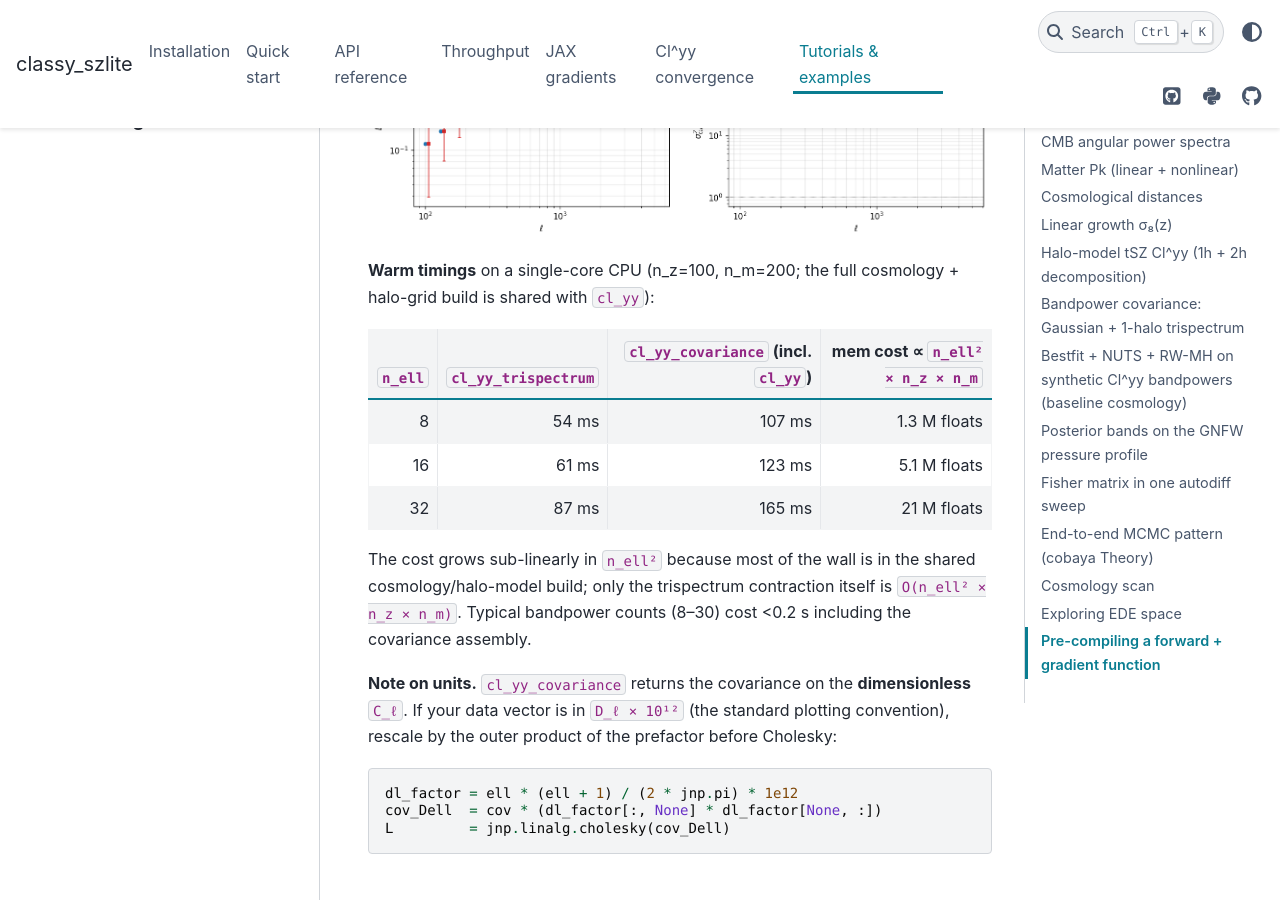
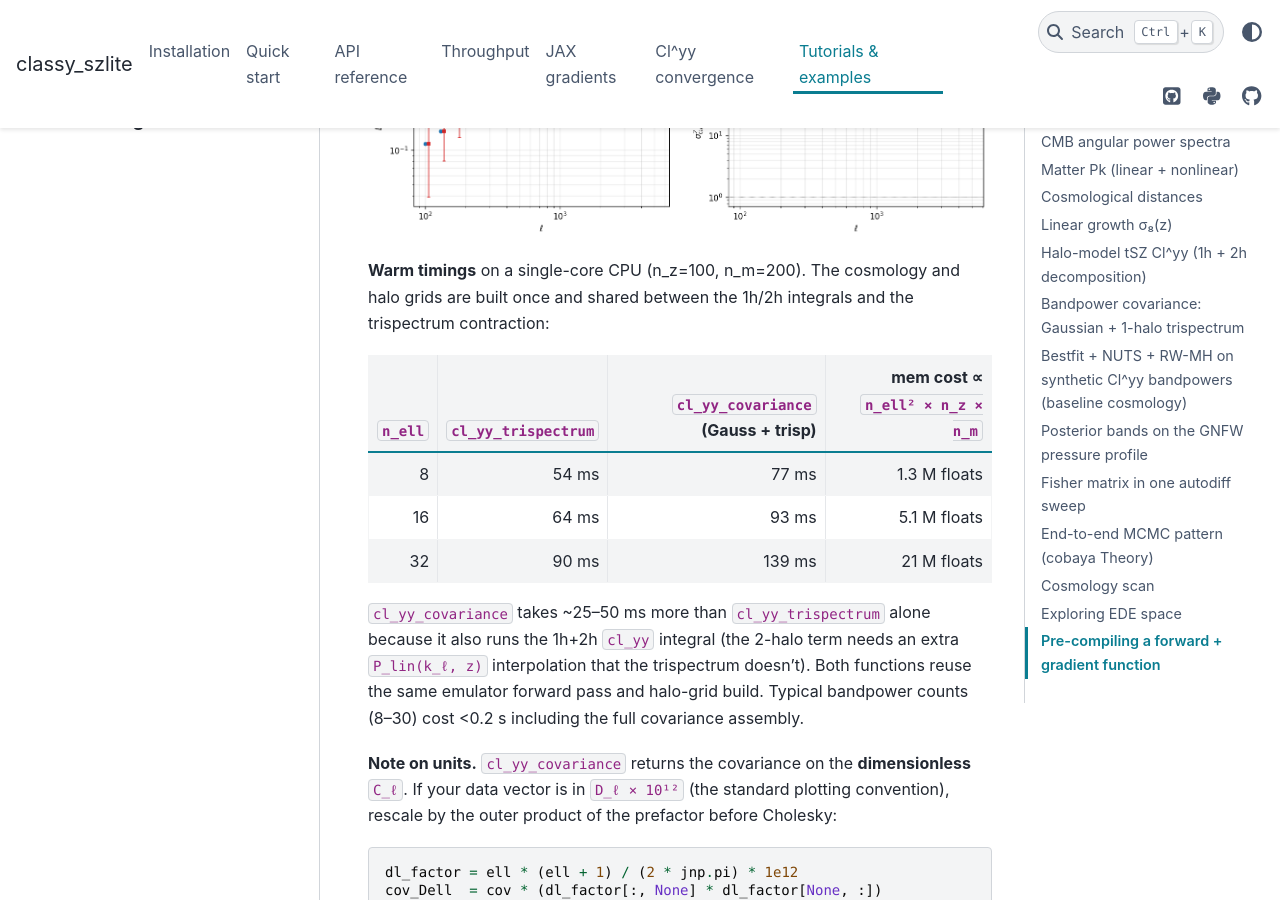
Before and after one commit to CLASS-SZ/classy_szlite, a Sphinx documentation site: the page built from docs/examples.md, in a window 1280 px wide and 900 px high, scrolled down 5144 px. Built offline with Sphinx 7.4.7 and the PyData theme 0.15.4, drawn with Linux system fonts in a browser that asks for light colours.

Commit message:
perf: share cosmology/halo grids in cl_yy_covariance
cl_yy_covariance was naively composing cl_yy(...) + cl_yy_trispectrum(...)
at the public-API level, which made each high-level call independently
rebuild the CosmoGrids (emulator forward pass + sigma(R) FFTLog) and
HaloGrids (Tinker HMF + bias). That meant the heavy ~25 ms emulator
+ halo build happened TWICE per cl_yy_covariance call.

Fix: cl_yy_covariance now builds cg + hg once and passes them to the
inner cl_yy_1h_2h + cl_yy_1h_trispectrum workers directly.

Warm timings on CPU (n_z=100, n_m=200):

  n_ell    trispectrum    covariance    covariance
                          (before)      (after)
   8        54 ms         107 ms         77 ms     (-28%)
  16        64 ms         123 ms         93 ms     (-24%)
  32        90 ms         165 ms        139 ms     (-16%)

The remaining 25–50 ms gap between covariance and trispectrum is the
genuine cost of the cl_yy 1h+2h integrals (the 2-halo term needs an
extra P_lin(k_ell, z) interpolation that the trispectrum doesn't),
not duplicate grid work.

Docs table updated with the new numbers.

```diff
--- a/docs/examples.md
+++ b/docs/examples.md
@@ -164,19 +164,22 @@ trispectrum, and the per-bin variance ratio:
 
 ![tSZ trispectrum + bandpower covariance diagnostic at A10 fiducial](_static/trispectrum_diagnostic.png)
 
-**Warm timings** on a single-core CPU (n_z=100, n_m=200; the full
-cosmology + halo-grid build is shared with `cl_yy`):
+**Warm timings** on a single-core CPU (n_z=100, n_m=200). The cosmology
+and halo grids are built once and shared between the 1h/2h integrals
+and the trispectrum contraction:
 
-| `n_ell` | `cl_yy_trispectrum` | `cl_yy_covariance` (incl. `cl_yy`) | mem cost ∝ `n_ell² × n_z × n_m` |
+| `n_ell` | `cl_yy_trispectrum` | `cl_yy_covariance` (Gauss + trisp) | mem cost ∝ `n_ell² × n_z × n_m` |
 |---:|---:|---:|---:|
-| 8  |  54 ms | 107 ms | 1.3 M floats |
-| 16 |  61 ms | 123 ms | 5.1 M floats |
-| 32 |  87 ms | 165 ms | 21 M floats |
+| 8  |  54 ms |  77 ms | 1.3 M floats |
+| 16 |  64 ms |  93 ms | 5.1 M floats |
+| 32 |  90 ms | 139 ms | 21 M floats |
 
-The cost grows sub-linearly in `n_ell²` because most of the wall is in
-the shared cosmology/halo-model build; only the trispectrum
-contraction itself is `O(n_ell² × n_z × n_m)`. Typical bandpower
-counts (8–30) cost <0.2 s including the covariance assembly.
+`cl_yy_covariance` takes ~25–50 ms more than `cl_yy_trispectrum`
+alone because it also runs the 1h+2h `cl_yy` integral (the 2-halo
+term needs an extra `P_lin(k_ℓ, z)` interpolation that the
+trispectrum doesn't). Both functions reuse the same emulator forward
+pass and halo-grid build. Typical bandpower counts (8–30) cost
+<0.2 s including the full covariance assembly.
 
 **Note on units.** `cl_yy_covariance` returns the covariance on the
 **dimensionless** `C_ℓ`. If your data vector is in `D_ℓ × 10¹²` (the
```
Also changed, not shown: 1 other file.
